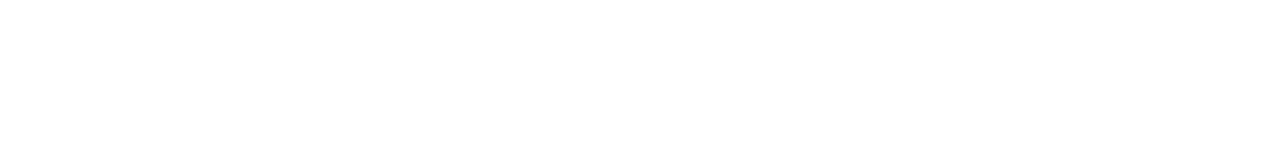
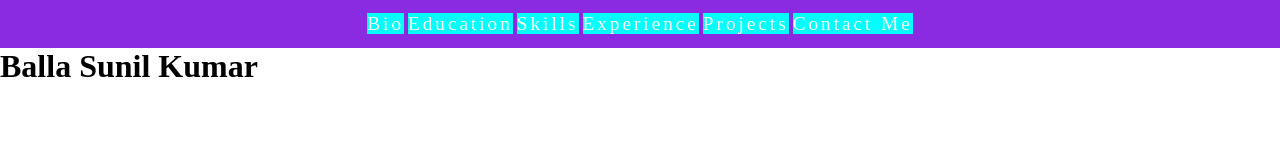
Before and after one commit to BALLASUNILKUMAR/Portfolio, a plain HTML site: page index.html in a window 1280 px wide. Drawn offline with Linux system fonts and the light colour scheme.

Commit message:
modified

```diff
--- a/index.css
+++ b/index.css
@@ -0,0 +1,34 @@
+*{
+    margin: 0%;
+    padding: 0%;
+}
+
+/*Navigation Bar*/
+.Navbar{
+    background-color: blueviolet;
+    list-style-type: none;
+    text-align: center;
+    padding-top: 1%;
+    padding-bottom: 1%;
+
+}
+.nav{
+    display: inline;
+
+}
+a{
+    text-decoration: none;
+    color: white;
+    font-size: larger;
+    letter-spacing: 3px;
+    background-color: aqua;
+    justify-content: space-around;
+}
+
+/*Biodata*/
+
+@media only screen and (max-width:650px) {
+    .Navbar{
+        background-color: brown;
+    }
+}
--- a/index.html
+++ b/index.html
@@ -4,8 +4,55 @@
     <meta charset="UTF-8">
     <meta name="viewport" content="width=device-width, initial-scale=1.0">
     <title>Balla Sunil Kumar</title>
+    <link rel="icon" type="image/x-icon" href="">
+    <link rel="stylesheet" href="index.css">
 </head>
 <body>
+    <div class="main">
+        <!--Navigation Bar-->
+        <div class="Navbar">
+            <!--Navbar Items-->
+            <ul class="bar">
+               <a href=""><li class="nav">Bio</li></a>
+               <a href=""><li class="nav">Education</li></a>
+               <a href=""><li class="nav">Skills</li></a>
+               <a href=""><li class="nav">Experience</li></a>
+               <a href=""><li class="nav">Projects</li></a>
+               <a href=""><li class="nav">Contact Me</li></a>
+            </ul>
+        </div>
+        <!--BioData-->
+        <div class="Biodata" id="Bio">
+            <div>
+                <h1>Balla Sunil Kumar</h1>
+                <h4></h4>
+            </div>
+        </div>
+        <!--Education-->
+        <div class="Edu" id="Edu">
+
+        </div>
+        <!--Skills-->
+        <div class="Skills" id="Skills">
+
+        </div>
+        <!--Experience-->
+        <div class="Exp" id="Exp">
+
+        </div>
+        <!--Projects-->
+        <div class="Projects" id="Proj">
+
+        </div>
+        <!--Contact-->
+        <div class="Contact" id="Contact">
+
+        </div>
+        <!--Copyright-->
+        <div class="CopyRight">
+
+        </div>
+    </div>
 
 </body>
 </html>
```
